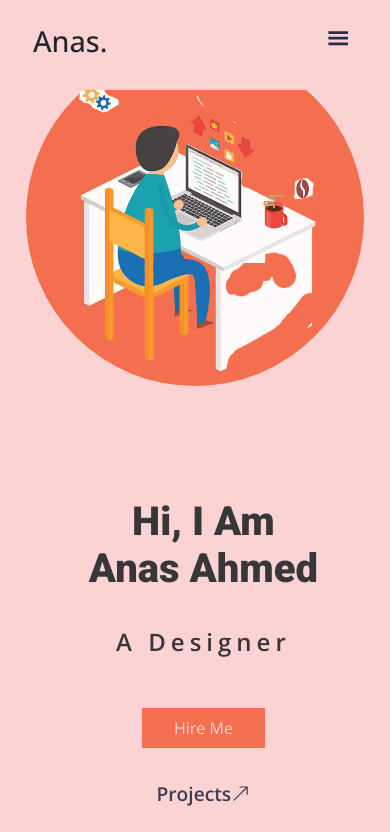
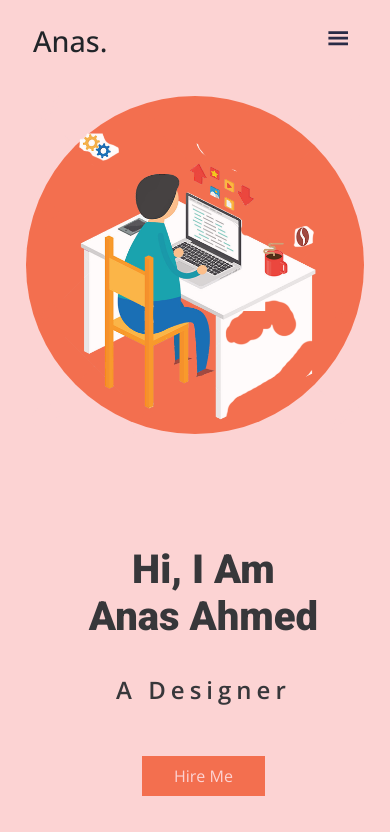
Before and after one commit to AnasAAhmed/My-Portfolio-react, a React (Create React App) app: page / in a window 390 px wide. Shown: the top 832 px of the page. Built offline with nearby package versions, Linux system fonts and the light colour scheme.

Commit message:
Update mediaQ.scss

```diff
--- a/src/Styles/mediaQ.scss
+++ b/src/Styles/mediaQ.scss
@@ -234,7 +234,7 @@
         }
 
         &:last-of-type {
-          margin-top: 3rem;
+          margin-top: 6rem;
           border: none;
           display:"flex";
           justify-content: center;
```
